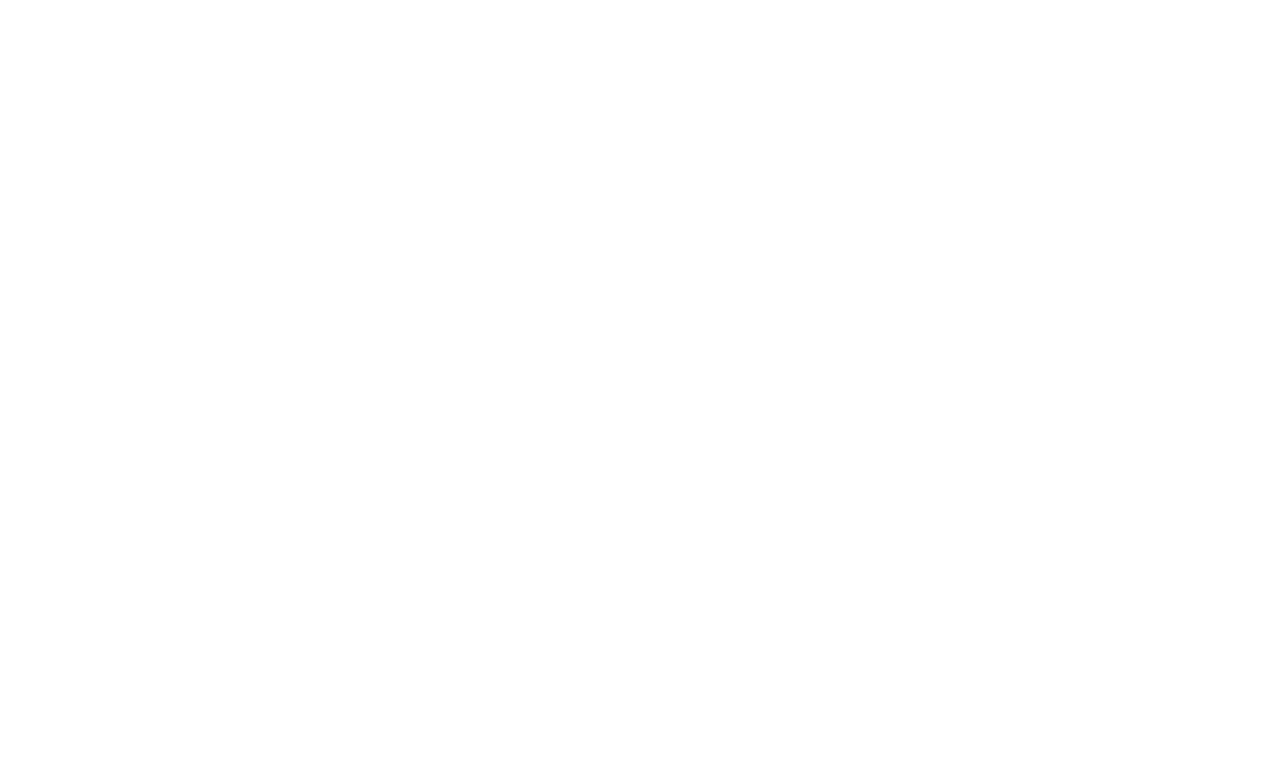
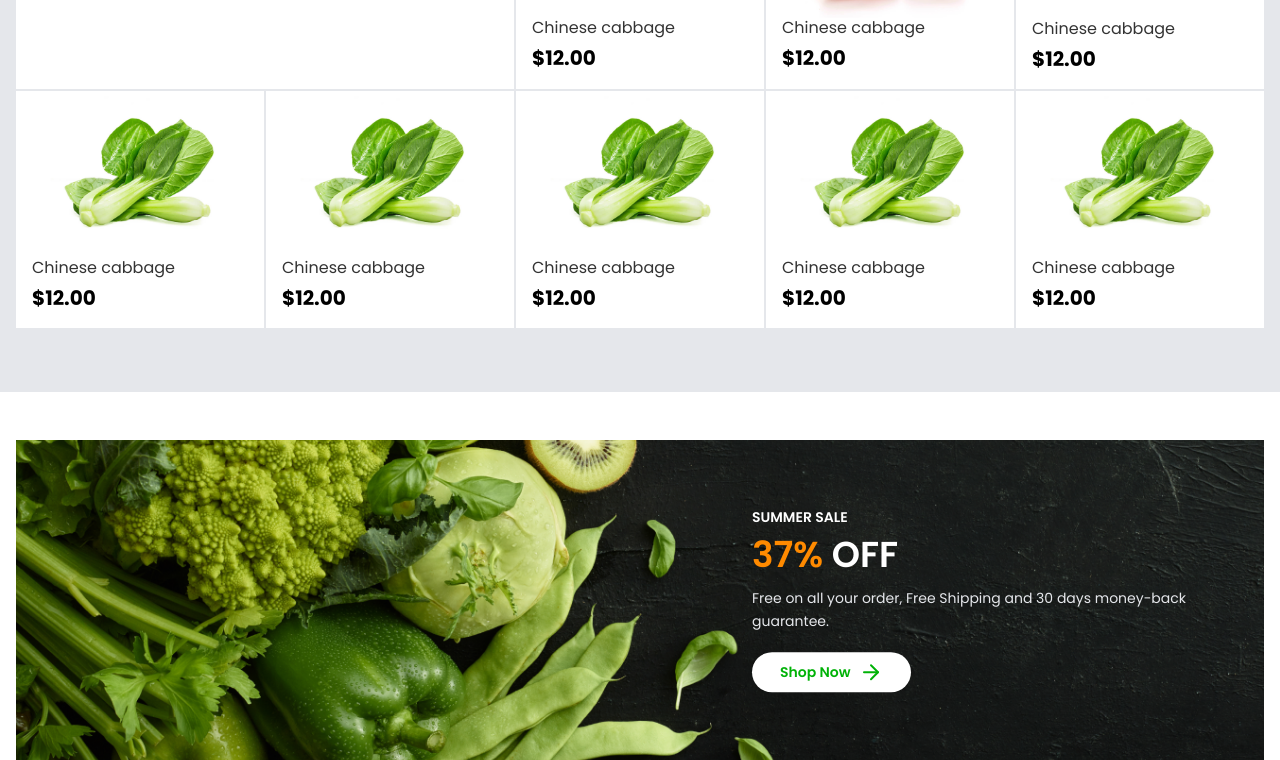
Before and after one commit to TahmidShawn/EcoBazar, a React (Vite) app in the folder client/: page / in a window 1280 px wide. Shown: the part 2808-3568 px from the top of the page. Before the commit the page ends 2645 px from the top, so only its background shows below. Built offline with nearby package versions, Linux system fonts and the light colour scheme.

Commit message:
feat: created discount banner section

```diff
--- a/client/src/index.css
+++ b/client/src/index.css
@@ -12,7 +12,7 @@
 
 @theme {
     --color-primary: #00b207;
-    --color-secondary: #2c742f;
+    --color-secondary: #ff8a00;
     --color-accent: #84d187;
 
     --color-text: #1a1a1a;
--- a/client/src/pages/home/Home.jsx
+++ b/client/src/pages/home/Home.jsx
@@ -1,4 +1,5 @@
 import Banner from "./components/banner/Banner";
+import DiscountBanner from "./components/discountBanner/DiscountBanner";
 import Features from "./components/features/Features";
 import HotDeals from "./components/hotDeals/HotDeals";
 import OfferBanner from "./components/offerBanner/OfferBanner";
@@ -13,8 +14,9 @@
             <Features />
             <PopularCategories />
             <PopularProducts />
-            {/* <OfferBanner /> */}
+            <OfferBanner />
             <HotDeals />
+            <DiscountBanner />
         </div>
     );
 };
--- /dev/null
+++ b/client/src/pages/home/components/discountBanner/DiscountBanner.jsx
@@ -0,0 +1,35 @@
+import discountBanner from "../../../../assets/banner/Discount-Banner.png";
+import PrimaryButton from "../../../../components/ui/PrimaryButton";
+
+const DiscountBanner = () => {
+    return (
+        <div className="wrapper relative mt-12">
+            <img
+                src={discountBanner}
+                alt="Discount Banner"
+                className="h-56 w-full object-cover sm:h-72 md:h-80 lg:h-96]"
+            />
+
+            <div className="absolute top-1/2 right-4 -translate-y-1/2 text-white sm:right-8 md:right-12 lg:right-20">
+                <p className="text-xs font-semibold uppercase sm:text-sm">
+                    Summer Sale
+                </p>
+
+                <h1 className="mt-2 text-3xl font-semibold sm:text-4xl">
+                    <span className="text-secondary">37%</span> OFF
+                </h1>
+
+                <p className="mt-3 max-w-60 text-xs leading-relaxed text-gray-200 sm:max-w-sm sm:text-sm md:max-w-md">
+                    Free on all your order, Free Shipping and 30 days money-back
+                    guarantee.
+                </p>
+
+                <div className="mt-5">
+                    <PrimaryButton />
+                </div>
+            </div>
+        </div>
+    );
+};
+
+export default DiscountBanner;
```
Also changed, not shown: client/src/assets/banner/Discount-Banner.png (added).
